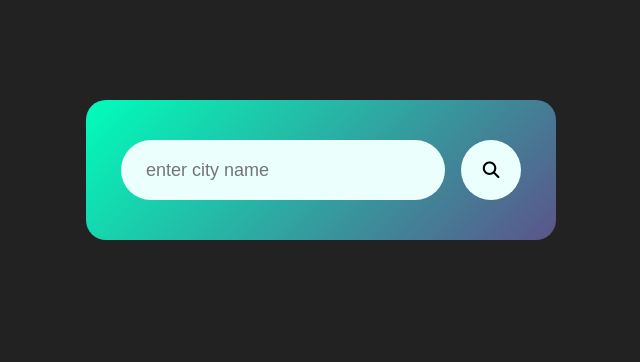
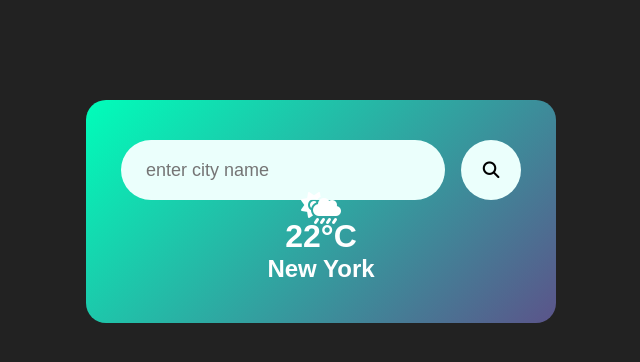
Before and after one commit to ByteGab/Weather-App, a plain HTML site: page index.html in a window 1280 px wide. Shown: the whole page, without its empty margins (319-959 px from the left). Drawn offline with Linux system fonts and the light colour scheme.

Commit message:
Update index.html

```diff
--- a/index.html
+++ b/index.html
@@ -17,7 +17,9 @@
             </button>
         </div>
         <div class="weather">
-
+            <i class="fa-solid fa-cloud-sun-rain fa-2xl"></i>
+            <h1 class="temp">22°C</h1>
+            <h2 class="city">New York</h2>
         </div>
     </div>
 </body>
```
